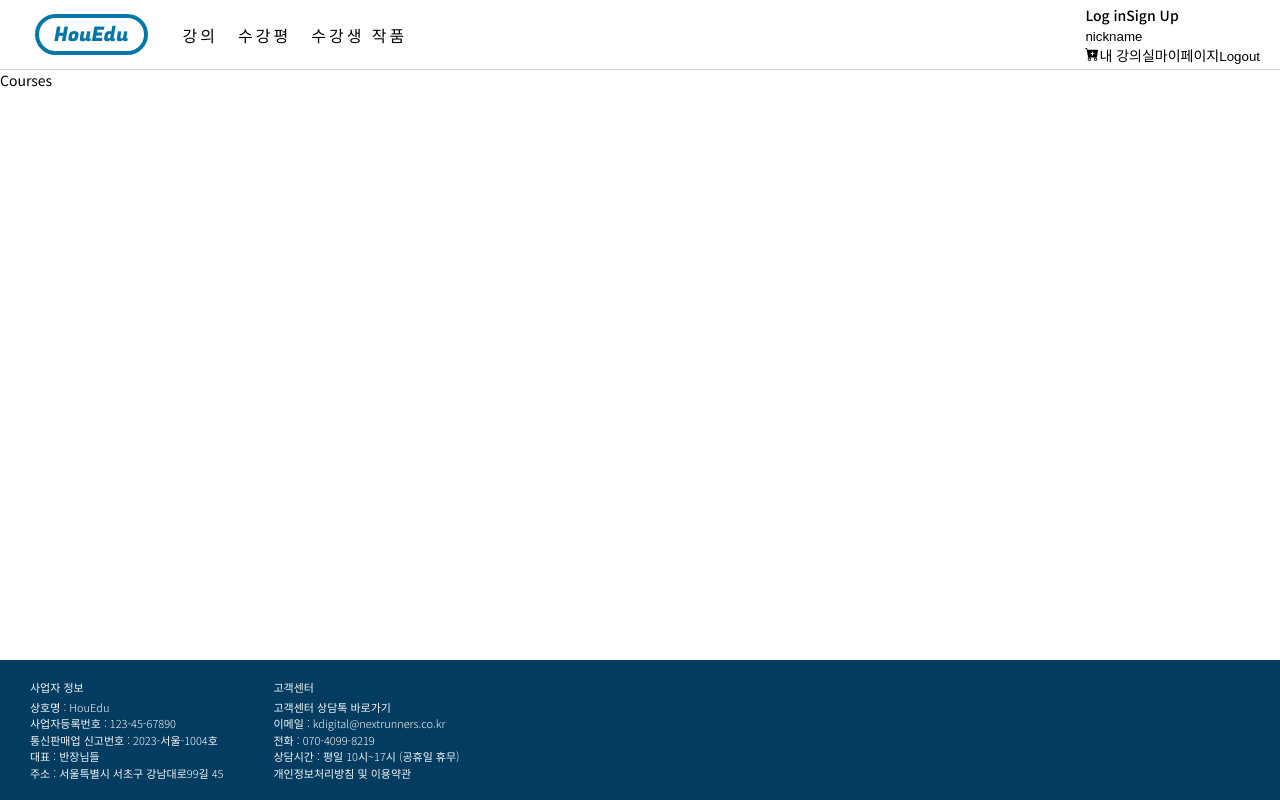
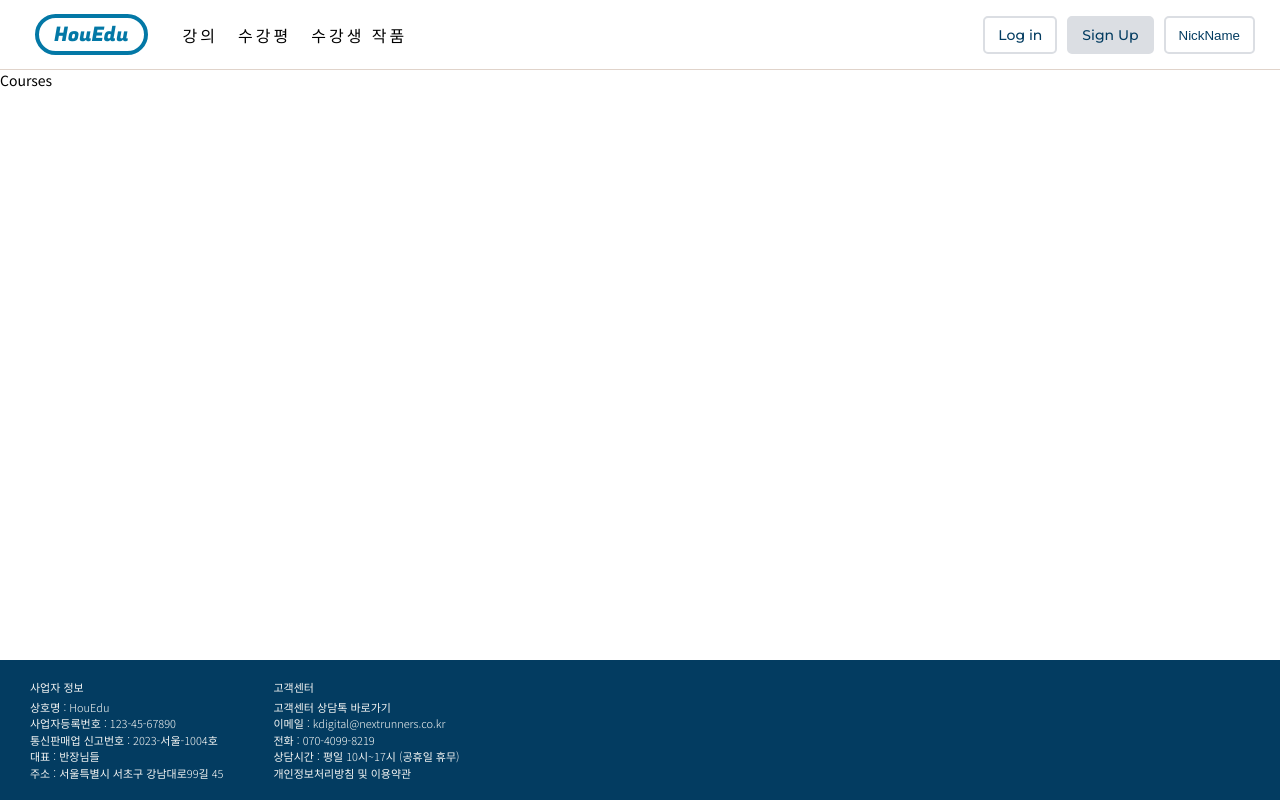
Before and after one commit to selene-cho/HouEdu-react-front, a React (Create React App) app: page /courses in a window 1280 px wide. Built offline with nearby package versions, Linux system fonts and the light colour scheme.

Commit message:
feat: navbar usermenu 수정

```diff
--- /dev/null
+++ b/src/components/UserMenu.jsx
@@ -0,0 +1,46 @@
+import React, { useCallback, useState, useEffect } from 'react';
+import { Link } from 'react-router-dom';
+import { BsCartPlusFill, BsPencilSquare } from 'react-icons/bs';
+import styles from './UserMenu.module.scss';
+
+export default function UserMenu() {
+  const [isOpen, setIsOpen] = useState(false);
+
+  const handleButtonClick = useCallback((e) => {
+    e.stopPropagation();
+    setIsOpen((nextIsOpen) => !nextIsOpen);
+  }, []);
+
+  useEffect(() => {
+    if (!isOpen) return;
+
+    const handleClickOutside = () => setIsOpen(false);
+    window.addEventListener('click', handleClickOutside);
+
+    return () => {
+      window.removeEventListener('click', handleClickOutside);
+    };
+  }, [isOpen]);
+
+  return (
+    <>
+      <div className={styles.userMenu}>
+        <button className={styles.button} onClick={handleButtonClick}>
+          NickName
+        </button>
+        {isOpen && (
+          <ul className={styles.popup}>
+            <Link to="/carts">
+              <li>
+                <BsCartPlusFill />
+              </li>
+            </Link>
+            <li>내강의실</li>
+            <li>마이페이지</li>
+            <li>로그아웃</li>
+          </ul>
+        )}
+      </div>
+    </>
+  );
+}
--- /dev/null
+++ b/src/components/UserMenu.module.scss
@@ -0,0 +1,22 @@
+@import '../scss/styles.scss';
+
+.userMenu {
+  position: relative;
+}
+ul.popup {
+  background-color: white;
+  position: absolute;
+  top: calc(100% + 25px);
+  right: -5px;
+  box-shadow: 1px 1px 6px;
+  border-radius: 5px 0 5px 5px;
+  overflow: hidden;
+  width: 100px;
+  li {
+    padding: 16px;
+    border-bottom: 1px solid $borderColor;
+    &:hover {
+      background-color: $borderColor;
+    }
+  }
+}
--- a/src/components/layout/Navbar.jsx
+++ b/src/components/layout/Navbar.jsx
@@ -3,6 +3,7 @@ import { Link, useLocation } from 'react-router-dom';
 import { BsCartPlusFill, BsPencilSquare } from 'react-icons/bs';
 import styles from './Navbar.module.scss';
 import Logo from '../common/Logo';
+import UserMenu from '../UserMenu';
 // import { isLoggedInVar } from 'apollo';
 
 export default function Navbar() {
@@ -22,27 +23,19 @@ export default function Navbar() {
               <Link to="/portfolio">수강생 작품</Link>
             </li>
           </ul>
-          <div className={styles.navRight}>
-            <div>
+          <ul className={styles.navRight}>
+            <li>
               <Link to="/login" className={styles.login}>
                 Log in
               </Link>
-              <Link to="/signup" className={styles.signup}>
-                Sign Up
-              </Link>
-            </div>
-            <div>
-              <button>nickname</button>
-              <div className={styles.myMenu}>
-                <Link to="/carts">
-                  <BsCartPlusFill />
-                </Link>
-                <span>내 강의실</span>
-                <span>마이페이지</span>
-                <button>Logout</button>
-              </div>
-            </div>
-          </div>
+            </li>
+            <li className={styles.signup}>
+              <Link to="/signup">Sign Up</Link>
+            </li>
+            <li>
+              <UserMenu />
+            </li>
+          </ul>
         </nav>
       </div>
     </header>
--- a/src/components/layout/Navbar.module.scss
+++ b/src/components/layout/Navbar.module.scss
@@ -29,16 +29,13 @@
         }
       }
       .navRight {
-        .showLogin {
-          .login {
-            margin: 0 5px;
-            @include set-navButton;
-          }
-          .signup {
-            margin: 0 5px;
-            @include set-navButton;
-            background-color: $buttonColor;
-          }
+        display: flex;
+        > li {
+          margin: 0 5px;
+          @include set-navButton;
+        }
+        .signup {
+          background-color: $buttonColor;
         }
       }
     }
--- a/src/scss/styles.scss
+++ b/src/scss/styles.scss
@@ -28,4 +28,5 @@ $maxWidth: 1400px;
   color: $navColor;
   text-align: center;
   font-family: $engFont;
+  cursor: pointer;
 }
```
